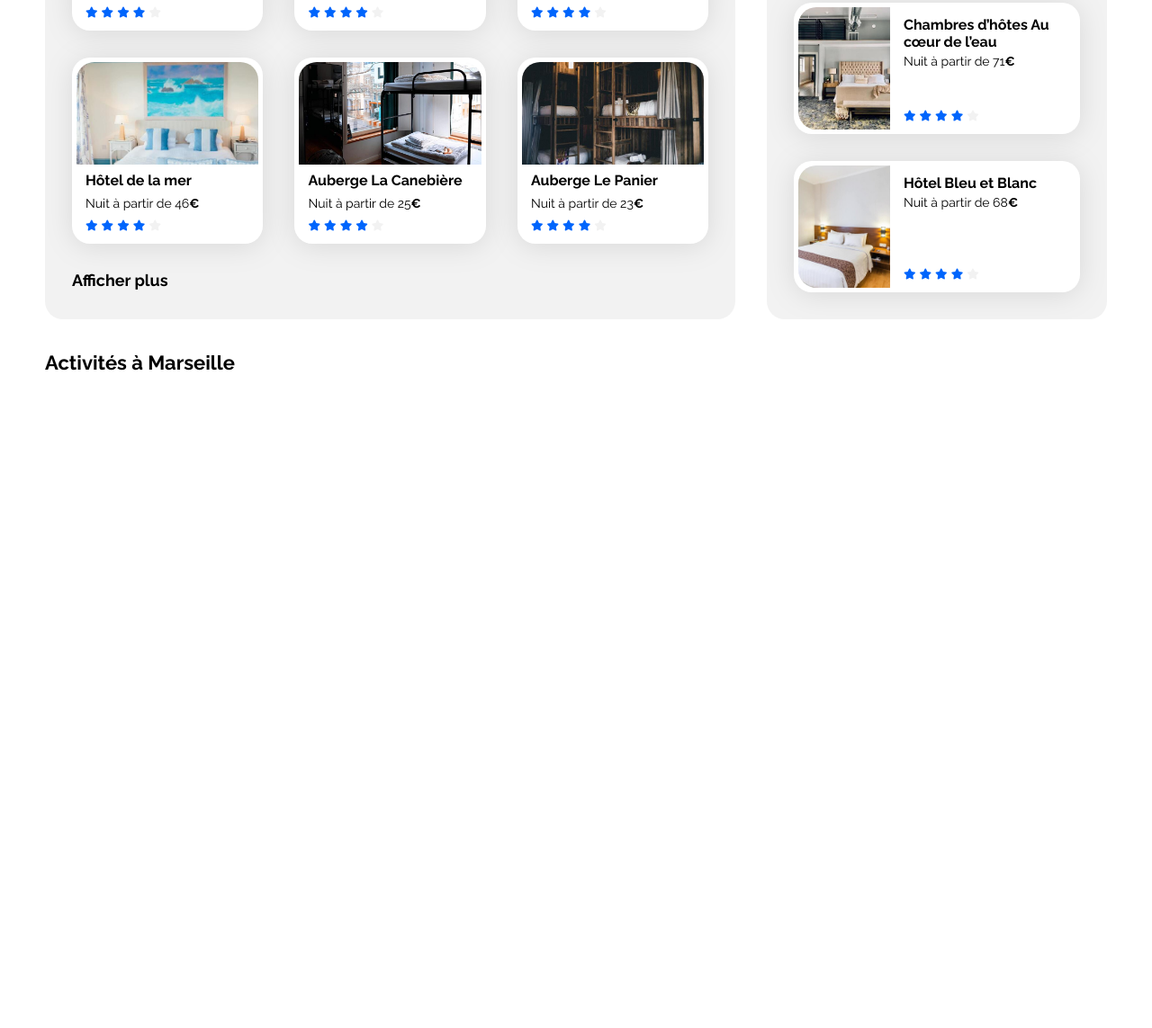
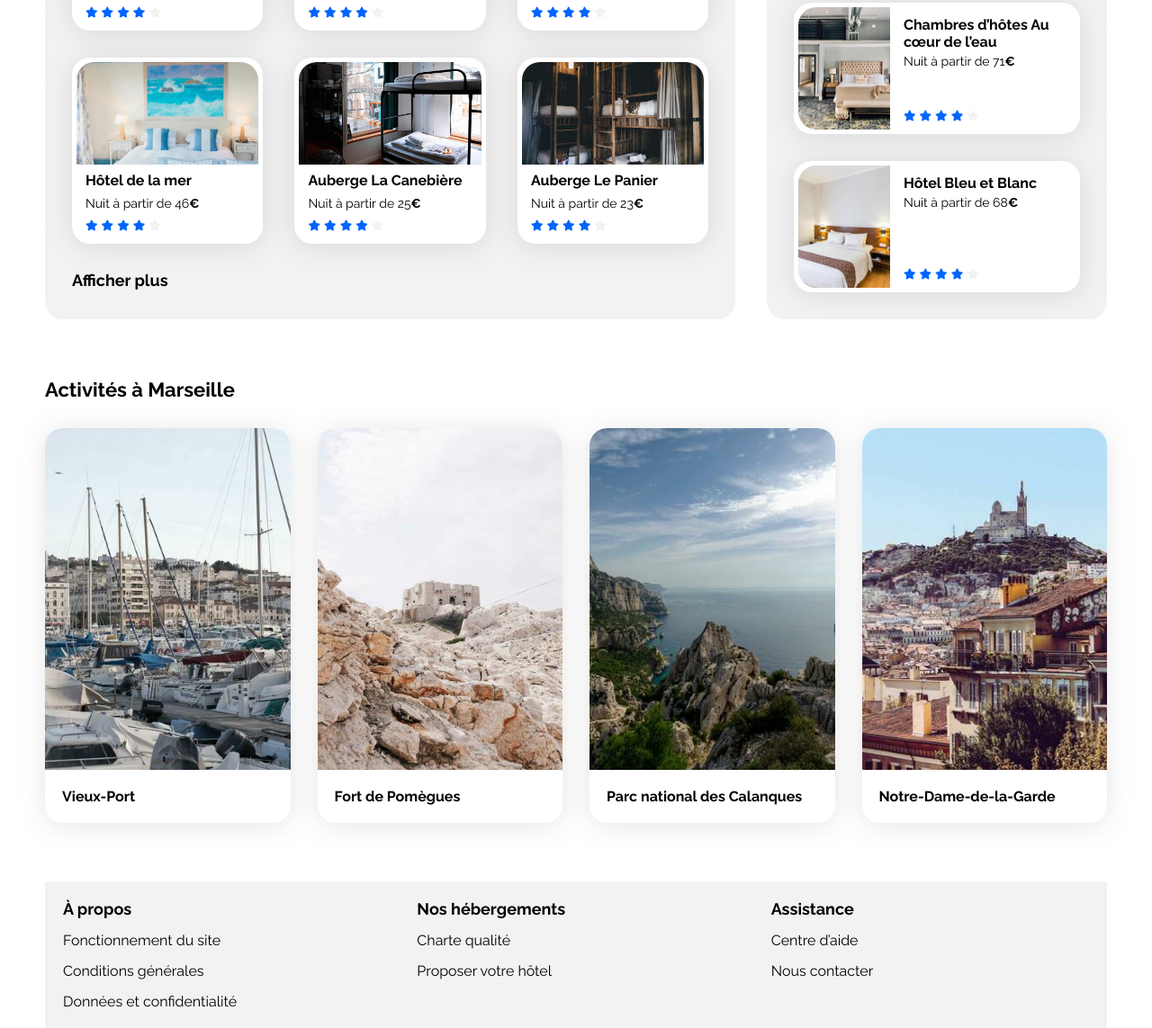
Before and after one commit to arnaudmorillo/OCProjet2, a plain HTML site: page index.html in a window 1280 px wide. Shown: the part 689-1832 px from the top of the page at 90% size. Before the commit the page ends 1105 px from the top, so only its background shows below. Drawn offline with Linux system fonts and the light colour scheme.

Commit message:
Activities and footer added

```diff
--- a/css/style.css
+++ b/css/style.css
@@ -365,6 +365,69 @@ input[type="search"]::-webkit-search-cancel-button { display: none; }
     margin-bottom: 5px;
 }
 
+/****** Activités ***********/
+.activites-title {
+    margin-top: 30px;
+    margin-bottom: 30px;
+}
+
+.activites-cards{
+    display: flex;
+    gap: 30px;
+}
+
+.activites-link{
+    width: 100%;
+}
+
+.activites-cards .card{
+    padding: 0px;
+    height: 100%;
+    flex: 1;
+    display: flex;
+    flex-direction: column;
+}
+
+.activites-cards .card-txt{
+    flex: 1;
+    display: flex;
+    align-items: center;
+}
+
+.activites-cards .card-title{
+    padding: 20px 19px;
+    margin: 0px;
+}
+
+.activites-cards img {
+    width: 100%;
+    height: 380px;
+    border-top-left-radius: 20px;
+    border-top-right-radius: 20px;
+}
+
+/****** Footer ***********/
+.index-footer{
+    display: flex;
+    background-color: var(--main-bg-color);
+    margin-top: 65px;
+}
+
+.footer-categories{
+    flex: 1;
+    display: flex;
+    flex-direction: column;
+    gap: 15px;
+    padding: 20px;
+}
+
+.footer-list{
+    list-style: none;
+    padding: 0px;
+    font-size: 16px;
+    font-weight: 400;
+}
+
 
 
 
@@ -406,6 +469,10 @@ input[type="search"]::-webkit-search-cancel-button { display: none; }
         width: 30%;
     }
 
+    .activites-cards img {
+        height: 200px;
+    }
+
 }
 
 /* Small devices (phones, less than 768px) */
@@ -436,7 +503,7 @@ input[type="search"]::-webkit-search-cancel-button { display: none; }
         border-bottom: 2px solid var(--main-color);
     }
 
-    .trouvez-votre-hebergement{
+    .trouvez-votre-hebergement, .activites{
         padding: 0px 20px;
     }
 
@@ -539,4 +606,19 @@ input[type="search"]::-webkit-search-cancel-button { display: none; }
         order: 6;
     }
 
+    .activites-cards{
+        flex-direction: column;
+        gap: 15px;
+    }
+
+    .index-footer{
+        flex-direction: column;
+        padding: 30px;
+        gap: 50px;
+    }
+
+    .footer-categories{
+        padding: 0px;
+    }
+
 }
--- a/index.html
+++ b/index.html
@@ -69,7 +69,7 @@
                     <div class="hebergements-cards">
                         <a class="hebergements-link link1" href="#">
                             <article class="card">
-                                <img src="images/hebergements/fred-kleber.jpg" alt="Image de la chambre d'hôtel montrant un lit">
+                                <img src="./images/hebergements/fred-kleber.jpg" alt="Image de la chambre d'hôtel montrant un lit">
                                 <div class="card-content">
                                     <div class="card-txt">
                                         <h3 class="card-title">Hôtel du port</h3>
@@ -88,7 +88,7 @@
                         </a>
                         <a class="hebergements-link link2" href="#">
                             <article class="card">
-                                <img src="images/hebergements/febrian-zakaria.jpg" alt="Image de la chambre d'hôtel montrant un lit">
+                                <img src="./images/hebergements/febrian-zakaria.jpg" alt="Image de la chambre d'hôtel montrant un lit">
                                 <div class="card-content">
                                     <div class="card-txt">
                                         <h3 class="card-title">Hôtel Chez Amina</h3>
@@ -107,7 +107,7 @@
                         </a>
                         <a class="hebergements-link link3" href="#">
                             <article class="card">
-                                <img src="images/hebergements/reisetopia.jpg" alt="Image de la chambre d'hôtel montrant un lit">
+                                <img src="./images/hebergements/reisetopia.jpg" alt="Image de la chambre d'hôtel montrant un lit">
                                 <div class="card-content">
                                     <div class="card-txt">
                                         <h3 class="card-title">Hôtel Les mouettes</h3>
@@ -126,7 +126,7 @@
                         </a>
                         <a class="hebergements-link link4" href="#">
                             <article class="card">
-                                <img src="images/hebergements/annie-spratt.jpg" alt="Image de la chambre d'hôtel montrant un lit">
+                                <img src="./images/hebergements/annie-spratt.jpg" alt="Image de la chambre d'hôtel montrant un lit">
                                 <div class="card-content">
                                     <div class="card-txt">
                                         <h3 class="card-title">Hôtel de la mer</h3>
@@ -145,7 +145,7 @@
                         </a>
                         <a class="hebergements-link link5" href="#">
                             <article class="card">
-                                <img src="images/hebergements/marcus-loke.jpg" alt="Image de la chambre d'hôtel montrant un lit">
+                                <img src="./images/hebergements/marcus-loke.jpg" alt="Image de la chambre d'hôtel montrant un lit">
                                 <div class="card-content">
                                     <div class="card-txt">
                                         <h3 class="card-title">Auberge La Canebière</h3>
@@ -164,7 +164,7 @@
                         </a>
                         <a class="hebergements-link link6" href="#">
                             <article class="card">
-                                <img src="images/hebergements/nicate-lee.jpg" alt="Image de la chambre d'hôtel montrant un lit">
+                                <img src="./images/hebergements/nicate-lee.jpg" alt="Image de la chambre d'hôtel montrant un lit">
                                 <div class="card-content">
                                     <div class="card-txt">
                                         <h3 class="card-title">Auberge Le Panier</h3>
@@ -255,10 +255,61 @@
                 <div class="activites-title">
                     <h2 id="ancre_activites" class="section-title">Activités à Marseille</h2>
                 </div>
+                <section class="activites-cards">
+                    <a class="activites-link" href="#">
+                        <article class="card">
+                            <img src="./images/activites/reno-laithienne.jpg" alt="Photo du Vieux-Port de Marseille">
+                            <div class="card-txt">
+                                <h3 class="card-title">Vieux-Port</h3>
+                            </div>
+                        </article>
+                    </a>
+                    <a class="activites-link" href="#">
+                        <article class="card">
+                            <img src="./images/activites/paul-hermann.jpg" alt="Photo du Fort de Pomègues">
+                            <div class="card-txt">
+                                <h3 class="card-title">Fort de Pomègues</h3>
+                            </div>
+                        </article>
+                    </a>
+                    <a class="activites-link" href="#">
+                        <article class="card">
+                            <img src="./images/activites/kilyan-sockalingum.jpg" alt="Photo du Parc national des Calanques">
+                            <div class="card-txt">
+                                <h3 class="card-title">Parc national des Calanques</h3>
+                            </div>
+                        </article>
+                    </a>
+                    <a class="activites-link" href="#">
+                        <article class="card">
+                            <img src="./images/activites/florian-wehde.jpg" alt="Photo de Notre-Dame-de-la-Garde">
+                            <div class="card-txt">
+                                <h3 class="card-title">Notre-Dame-de-la-Garde</h3>
+                            </div>
+                        </article>
+                    </a>
+                </section>
             </section>
         </main>
         <!--Footer-->
-        <footer></footer>
+        <footer class="index-footer">
+            <section class="footer-categories">
+                <div class="font18px700">À propos</div>
+                <div class="footer-list">Fonctionnement du site</div>
+                <div class="footer-list">Conditions générales</div>
+                <div class="footer-list">Données et confidentialité</div>
+            </section>
+            <section class="footer-categories">
+                <div class="font18px700">Nos hébergements</div>
+                <div class="footer-list">Charte qualité</div>
+                <div class="footer-list">Proposer votre hôtel</div>
+            </section>
+            <section class="footer-categories">
+                <div class="font18px700">Assistance</div>
+                <div class="footer-list">Centre d’aide</div>
+                <div class="footer-list">Nous contacter</div>
+            </section>
+        </footer>
     </div>
 </body>
 
```
